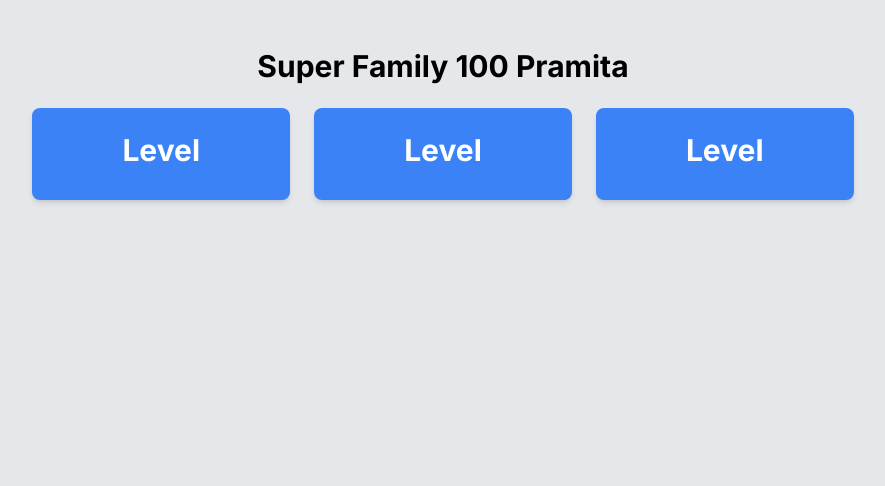
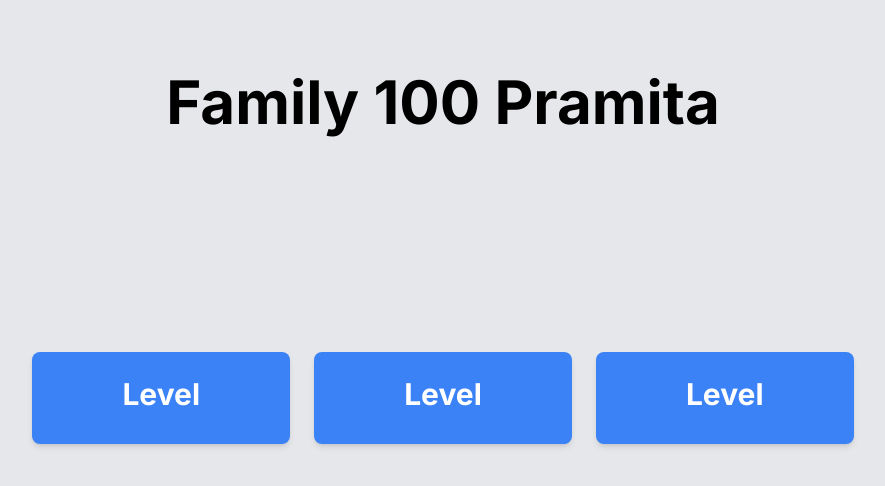
Before and after one commit to WahyuLamani/family-100-game, a Next.js app: page /game-3 in a window 1280 px wide. Shown: the top 486 px of the page, without its empty margins (197-1082 px from the left). Built offline with nearby package versions, Linux system fonts and the light colour scheme.

Commit message:
edit view game 3

```diff
--- a/app/game-3/page.tsx
+++ b/app/game-3/page.tsx
@@ -4,7 +4,7 @@ import { questions } from "@/lib/data";
 export default function Family100Home() {
   return (
     <div className="p-12 flex flex-col items-center justify-center">
-      <h1 className="text-3xl font-bold mb-6">Super Family 100 Pramita</h1>
+      <h1 className="text-6xl font-bold mb-[220px] mt-6">Family 100 Pramita</h1>
       <Cards questions={questions} />
     </div>
   );
```
